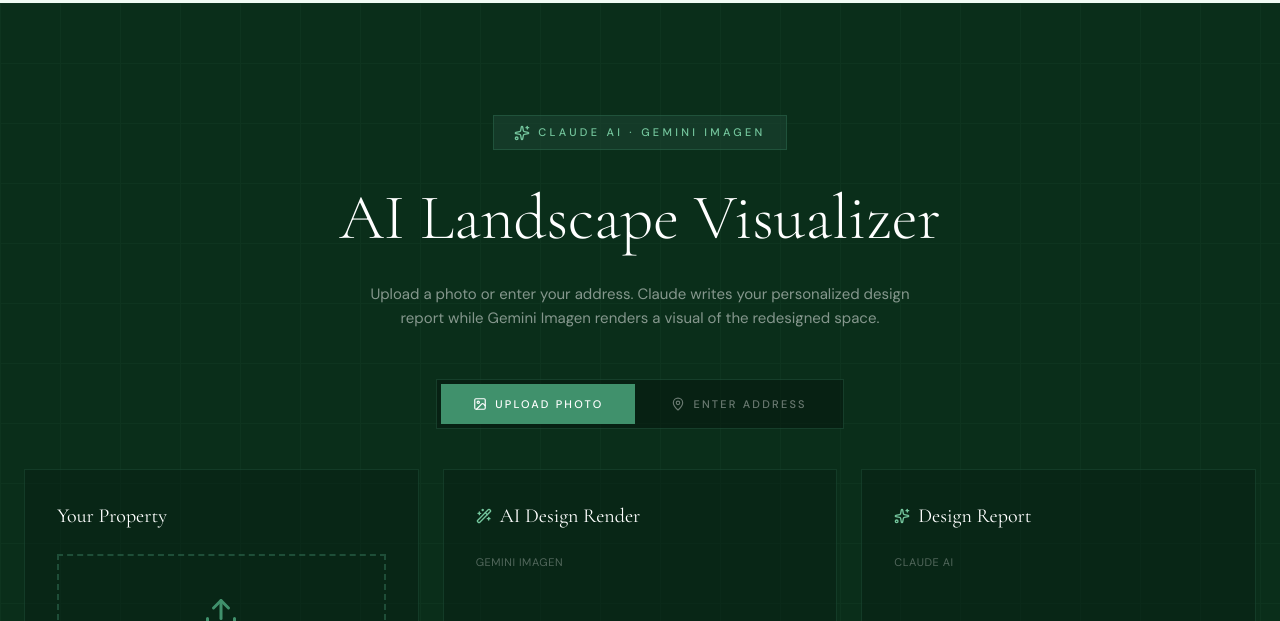
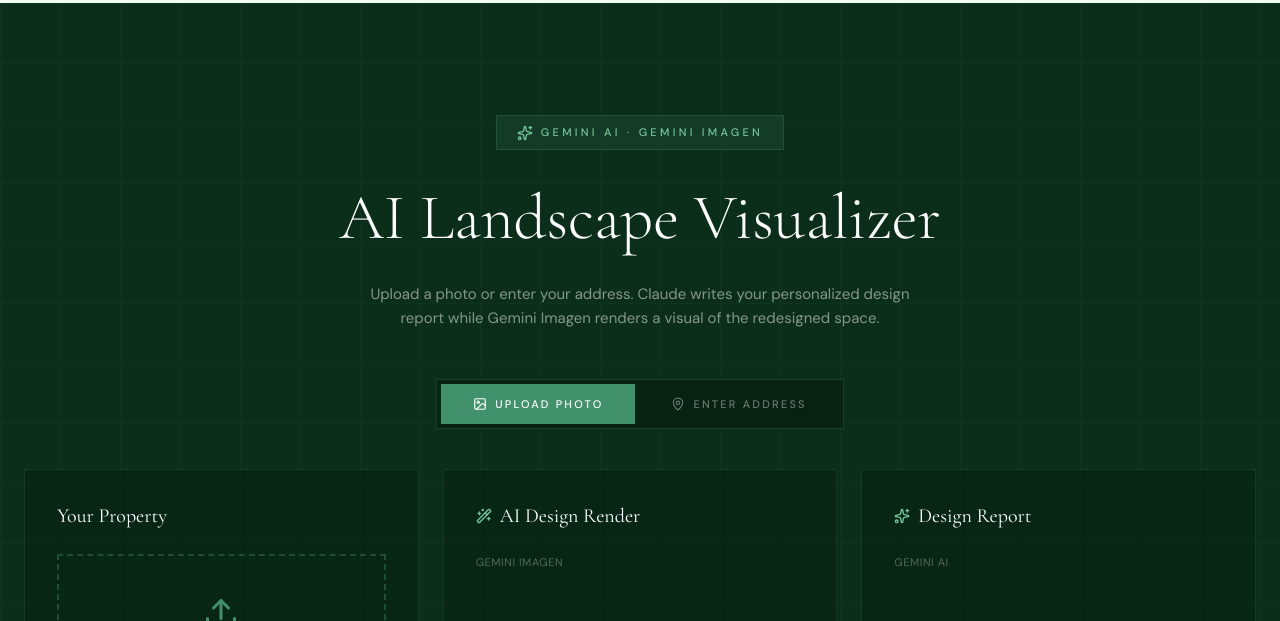
Before and after one commit to kodebob/verdant-landscaping, a Next.js app: page / in a window 1280 px wide. Shown: the part 3020-3641 px from the top of the page. Built offline with nearby package versions, Linux system fonts and the light colour scheme.

Commit message:
Update Visualizer labels from Claude AI to Gemini AI

```diff
--- a/src/components/Visualizer.tsx
+++ b/src/components/Visualizer.tsx
@@ -151,7 +151,7 @@
           <div className="inline-flex items-center gap-2 mb-5 bg-forest-800/60 border border-forest-700/50 px-5 py-2">
             <Sparkles className="w-4 h-4 text-forest-400" />
             <span className="text-forest-400 text-[11px] tracking-[0.3em] uppercase font-sans font-medium">
-              Claude AI · Gemini Imagen
+              Gemini AI · Gemini Imagen
             </span>
           </div>
           <h2
@@ -340,7 +340,7 @@
               <h3 className="font-display text-xl text-white">Design Report</h3>
             </div>
             <p className="text-white/30 text-[11px] tracking-wider uppercase font-sans mb-4">
-              Claude AI
+              Gemini AI
             </p>
 
             {!result && !loading && (
```
